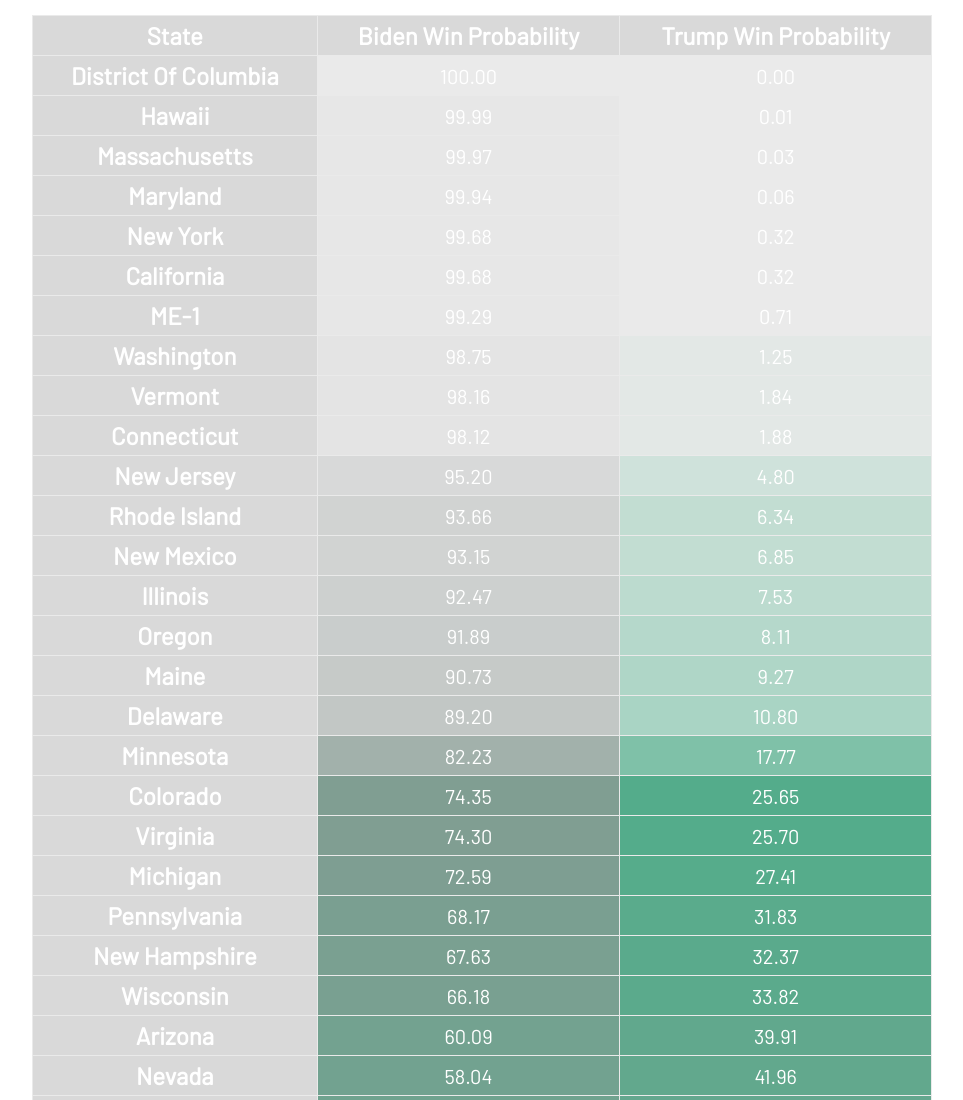
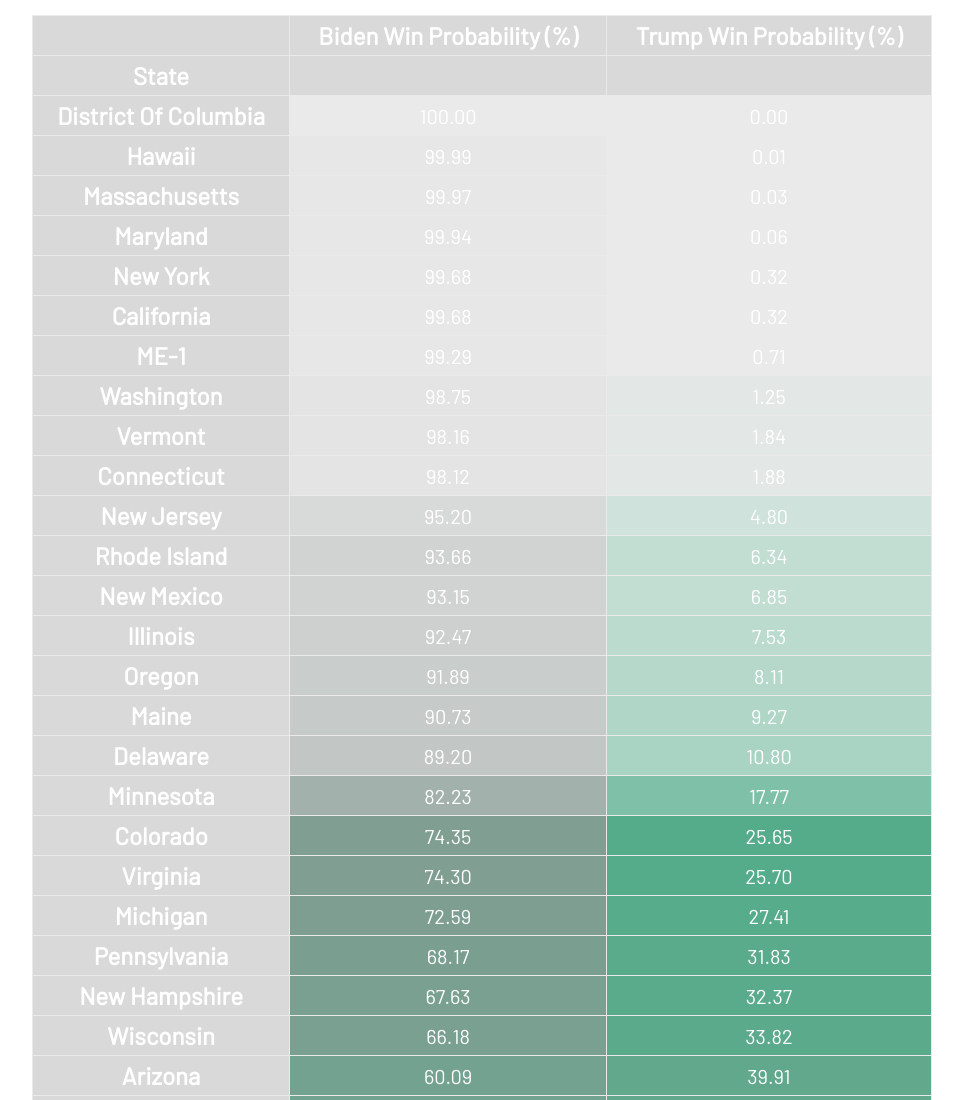
Before and after one commit to teddypender/Aeneas, a plain HTML site: page President/demWinProbTable.html in a window 1280 px wide. Shown: the top 1100 px of the page, without its empty margins (158-1121 px from the left). Drawn offline with nearby package versions, Linux system fonts and the light colour scheme.

Commit message:
Update demWinProbTable.html

```diff
--- a/President/demWinProbTable.html
+++ b/President/demWinProbTable.html
@@ -238,9 +238,14 @@
       <table cellpadding="0" cellspacing="1" border="0" class="heat-map" id="heat-map-3">
         <thead>
           <tr>
-            <th class="first">State</th>
-      <th>Biden Win Probability</th>
-            <th class="last">Trump Win Probability</th>
+            <th class="first"></th>
+      <th>Biden Win Probability (%)</th>
+            <th class="last">Trump Win Probability (%)</th>
+    </tr>
+    <tr>
+      <th>State</th>
+      <th></th>
+      <th></th>
     </tr>
   </thead>
   <tbody>
```
